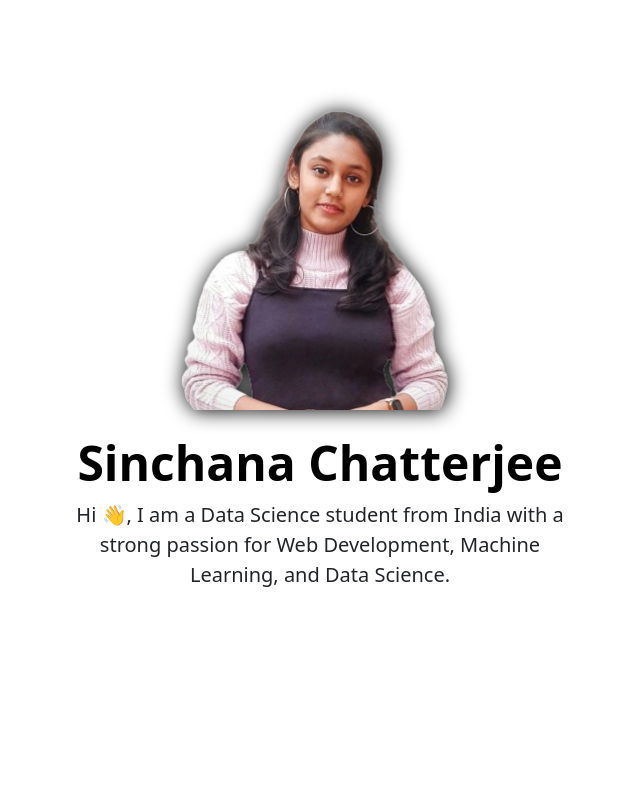
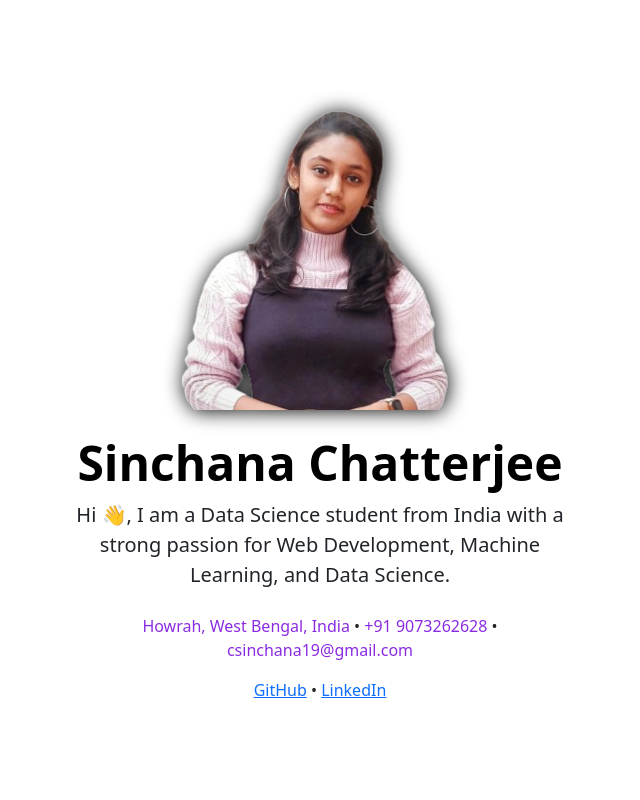
Before and after one commit to siniekoo19/CV-Using-HTML-CSS, a plain HTML site: page index.html in a window 1280 px wide. Shown: the top 800 px of the page, without its empty margins (320-960 px from the left). Drawn offline with nearby package versions, Linux system fonts and the light colour scheme.

Commit message:
modified

```diff
--- a/index.html
+++ b/index.html
@@ -30,6 +30,10 @@
             <p class="lead mb-4">
               Hi 👋, I am a Data Science student from India with a strong
               passion for Web Development, Machine Learning, and Data Science.
+            </p>
+            <p> <span>Howrah, West Bengal, India</span>   •  <span>+91 9073262628</span>  •  <span>csinchana19@gmail.com</span></p>
+            <p>
+              <a href="https://github.com/siniekoo19">GitHub</a>  •  <a href="https://www.linkedin.com/in/sinchana-chatterjee/">LinkedIn</a>
             </p>
           </div>
         </div>
@@ -130,7 +134,6 @@
                 <p><b>Project URL :</b> <a href="siniekoo19.github.io/Currency-Converter">siniekoo19.github.io/Currency-Converter</a></p>
               </ul>
             </li>
-
             <li>
               <h5>Spotify Home Page Clone Using CSS, HTML & BOOTSTRAP</h5>
               <ul>
--- a/style.css
+++ b/style.css
@@ -1,7 +1,3 @@
-
-body{
-
-}
 .container{
     height: 100vh;
     width: 100%;
@@ -13,6 +9,10 @@ body{
     margin-bottom: 20px;
 }
 
+p > span{
+    color: blueviolet;
+}
+
 .about-me img{
     filter: drop-shadow(1px 1px 10px #000000);
 }
```
